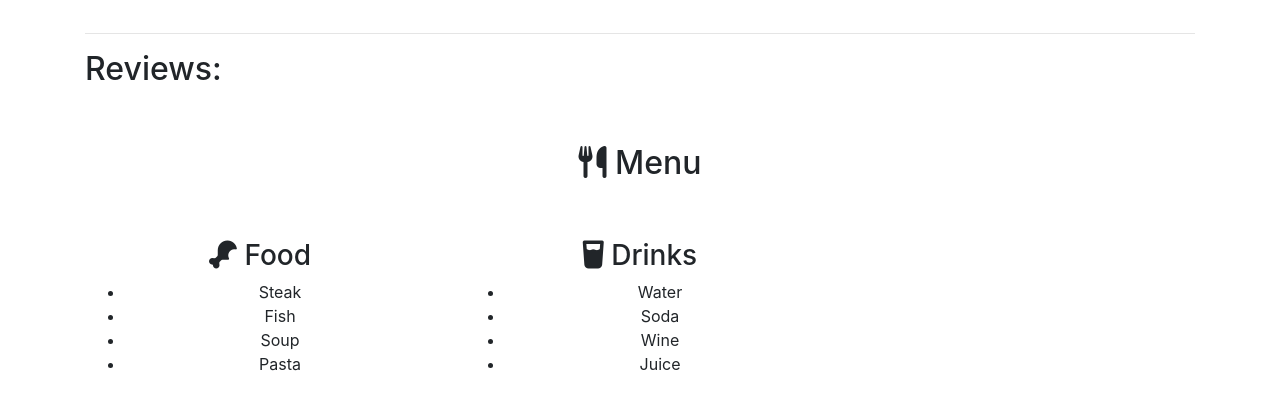
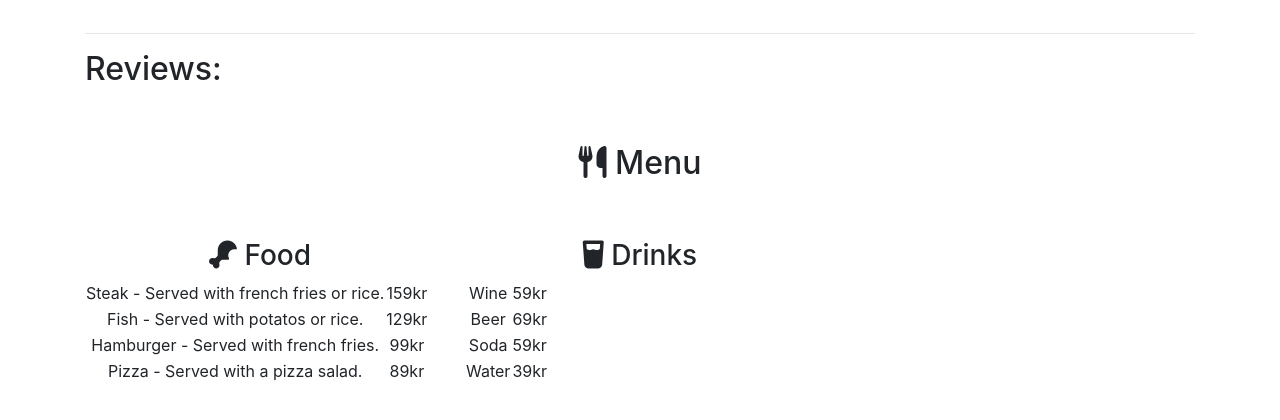
Before and after one commit to Maadajibao/Project-4-Joy-Of-Food, a Django app: page / in a window 1280 px wide. Shown: the part 367-787 px from the top of the page. Run offline with Django 4.2, Linux system fonts and the light colour scheme; data that the repository does not hold is empty; some libraries are stand-ins or nearby versions.

Commit message:
Add row for food and drink content

```diff
--- a/templates/index.html
+++ b/templates/index.html
@@ -42,24 +42,66 @@
             <div class="col-12 col-md-6 col-lg-4">
                 <div class="food">
                 <h3><i class="fa-solid fa-drumstick-bite"></i> Food</h3>
-                <ul>
-                    <li>Steak</li>
-                    <li>Fish</li>
-                    <li>Soup</li>
-                    <li>Pasta</li>
-                </ul>
+                <!-- Food table-->
+                <table class="food-table">
+                    <tr>
+                        <td class="td-tittle">
+                            Steak - Served with french fries or rice.
+                        </td>
+                        <td>159kr</td>
+                    </tr>
+                    <tr>
+                        <td class="td-tittle">
+                            Fish - Served with potatos or rice.
+                        </td>
+                        <td>129kr</td>
+                    </tr>
+                    <tr>
+                        <td class="td-tittle">
+                            Hamburger - Served with french fries.
+                        </td>
+                        <td>99kr</td>
+                    </tr>
+                    <tr>
+                        <td class="td-tittle">
+                            Pizza - Served with a pizza salad.
+                        </td>
+                        <td>89kr</td>
+                    </tr>
+                </table>
+
                 </div>
             </div>
 
             <div class="col-12 col-md-6 col-lg-4">
                 <div class="drinks">
                     <h3><i class="fa-solid fa-glass-water"></i> Drinks</h3>
-                    <ul>
-                        <li>Water</li>
-                        <li>Soda</li>
-                        <li>Wine</li>
-                        <li>Juice</li>
-                    </ul>
+                    <table class="drinks-table">
+                        <tr>
+                            <td class="td-tittle">
+                                Wine
+                            </td>
+                            <td>59kr</td>
+                        </tr>
+                        <tr>
+                            <td class="td-tittle">
+                                Beer
+                            </td>
+                            <td>69kr</td>
+                        </tr>
+                        <tr>
+                            <td class="td-tittle">
+                                Soda
+                            </td>
+                            <td>59kr</td>
+                        </tr>
+                        <tr>
+                            <td class="td-tittle">
+                                Water
+                            </td>
+                            <td>39kr</td>
+                        </tr>
+                    </table>
                 </div>
             </div>
         </div>
```
